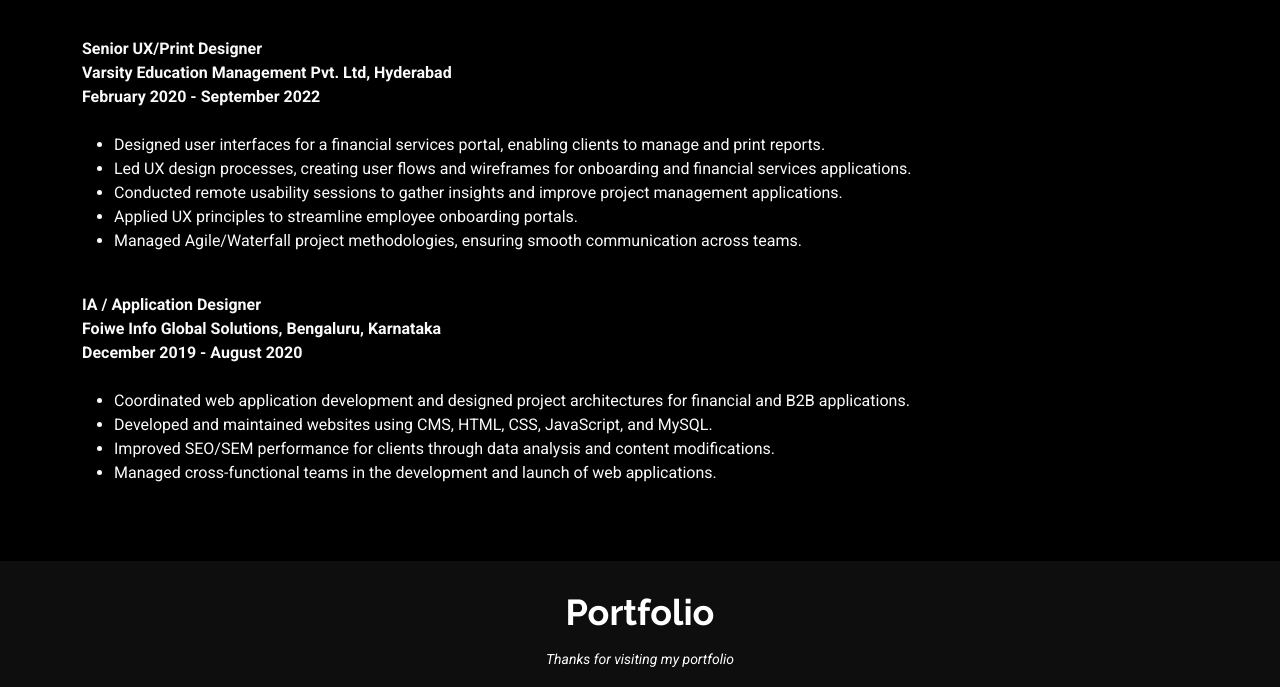
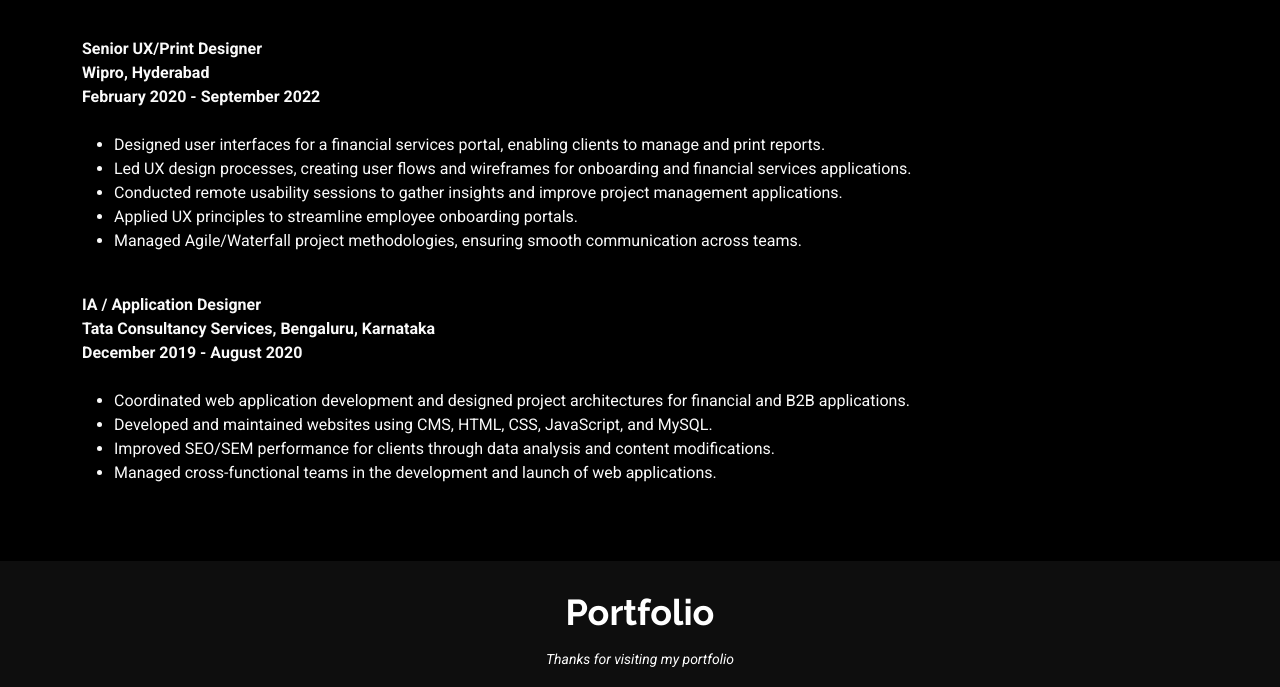
Before and after one commit to sri853/Portfolio_Sri_Durga, a plain HTML site: page services.html in a window 1280 px wide. Shown: the part 1070-1757 px from the top of the page. Drawn offline with Linux system fonts and the light colour scheme.

Commit message:
Update services.html

```diff
--- a/services.html
+++ b/services.html
@@ -140,7 +140,7 @@
             <!-- Experience 3 -->
             <div class="experience-card">
                 <div class="job-title"><b>Senior UX/Print Designer</b></div>
-                <div class="company-name"><b>Varsity Education Management Pvt. Ltd, Hyderabad</b></div>
+                <div class="company-name"><b>Wipro, Hyderabad</b></div>
                 <div class="duration"><b>February 2020 - September 2022</b></div>
                 <div class="divider"></div>
                 <div class="job-description"><br>
@@ -157,7 +157,7 @@
             <!-- Experience 4 -->
             <div class="experience-card">
                 <div class="job-title"><b>IA / Application Designer</b></div>
-                <div class="company-name"><b>Foiwe Info Global Solutions, Bengaluru, Karnataka</b></div>
+                <div class="company-name"><b>Tata Consultancy Services, Bengaluru, Karnataka</b></div>
                 <div class="duration"><b>December 2019 - August 2020</b></div>
                 <div class="divider"></div>
                 <div class="job-description"><br>
```
